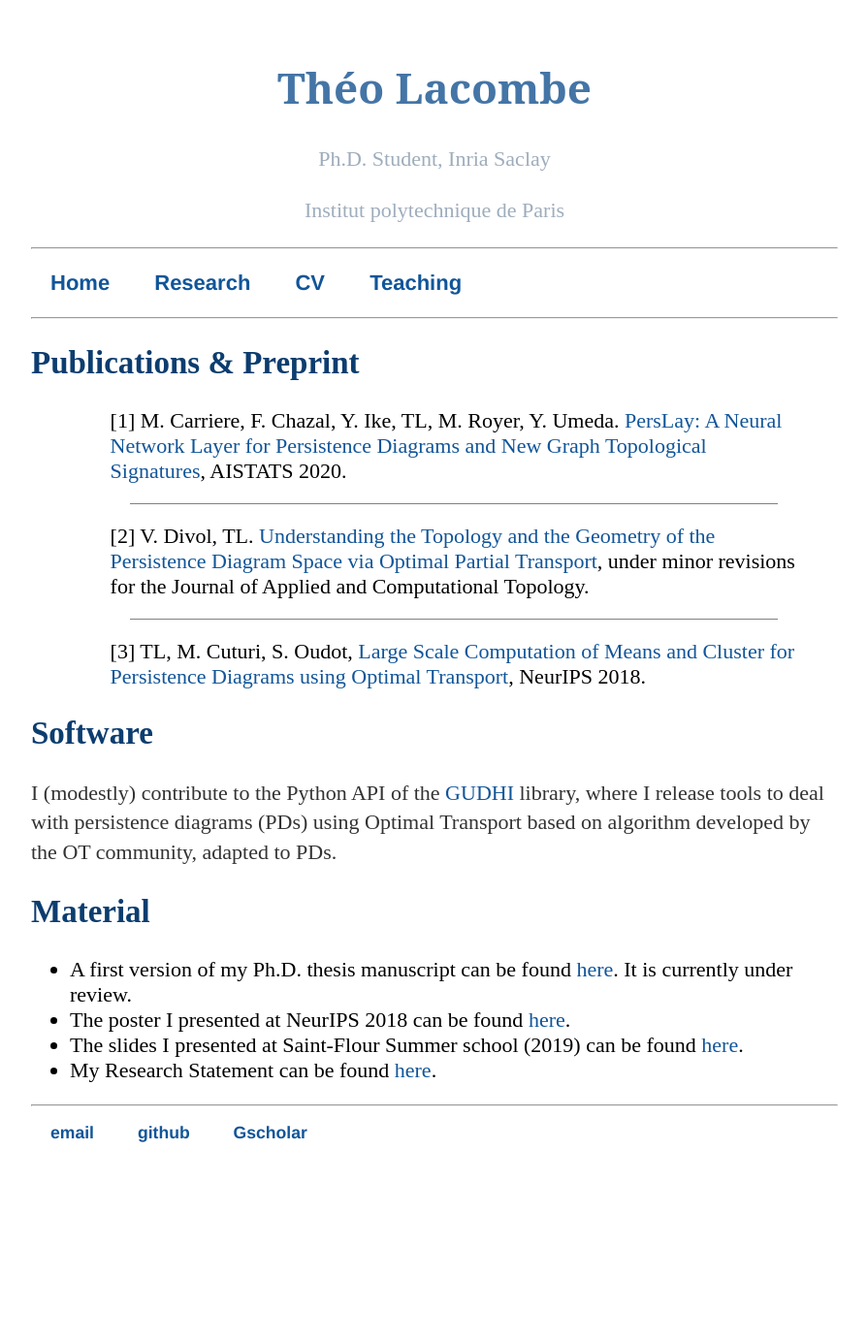
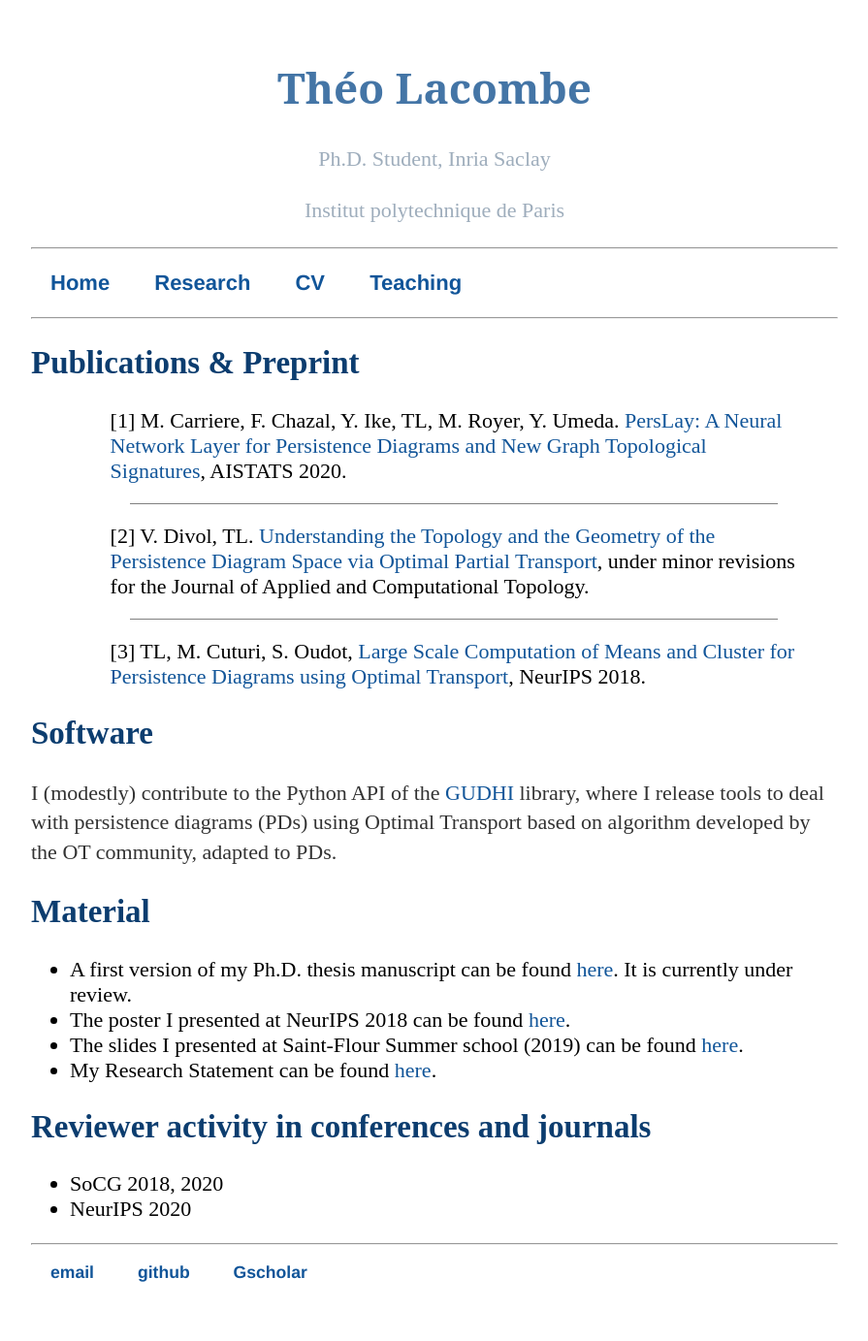
Before and after one commit to tlacombe/tlacombe.github.io, a Jekyll site: the page built from research/index.html, in a window 1280 px wide. Shown: the whole page at 97% size, without its empty margins (192-1087 px from the left). Built offline with Jekyll 4.4.1, drawn with Linux system fonts in a browser that asks for light colours; before the commit the page ends 1239 px from its top, so only the background shows below that.

Commit message:
added reviewer activity

```diff
--- a/research/index.html
+++ b/research/index.html
@@ -21,3 +21,9 @@ title: TL - Research
 		<li> The slides I presented at Saint-Flour Summer school (2019) can be found <a href="./material/stflour_Lacombe.pdf">here</a>.</li>
 		<li> My Research Statement can be found <a href="./material/researchStatement.pdf">here</a>.</li>
 	</ul>
+
+<h2>Reviewer activity in conferences and journals</h2>
+	<ul>
+		<li> SoCG 2018, 2020 </li>
+		<li> NeurIPS 2020</li>
+	</ul>
```
